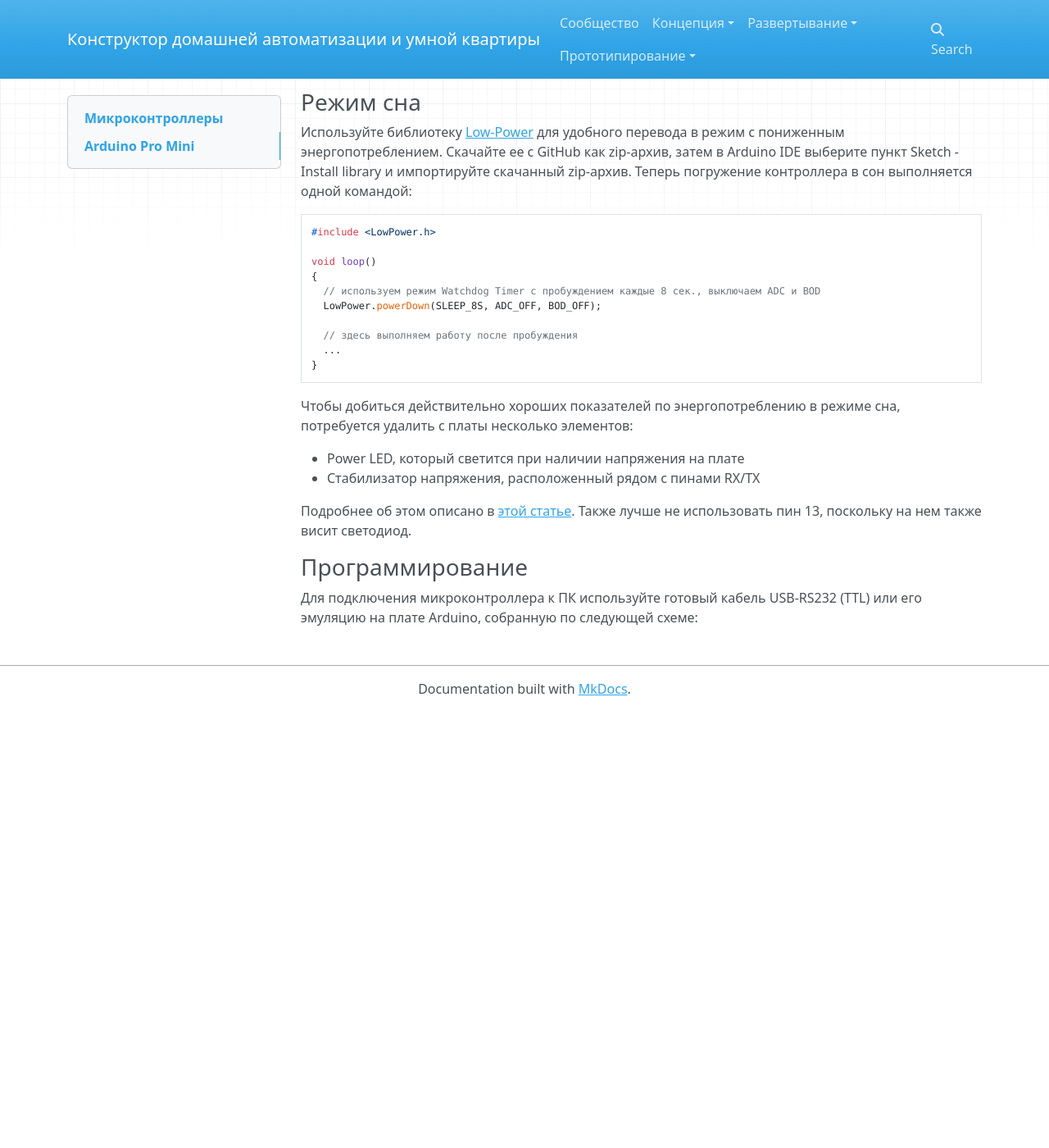
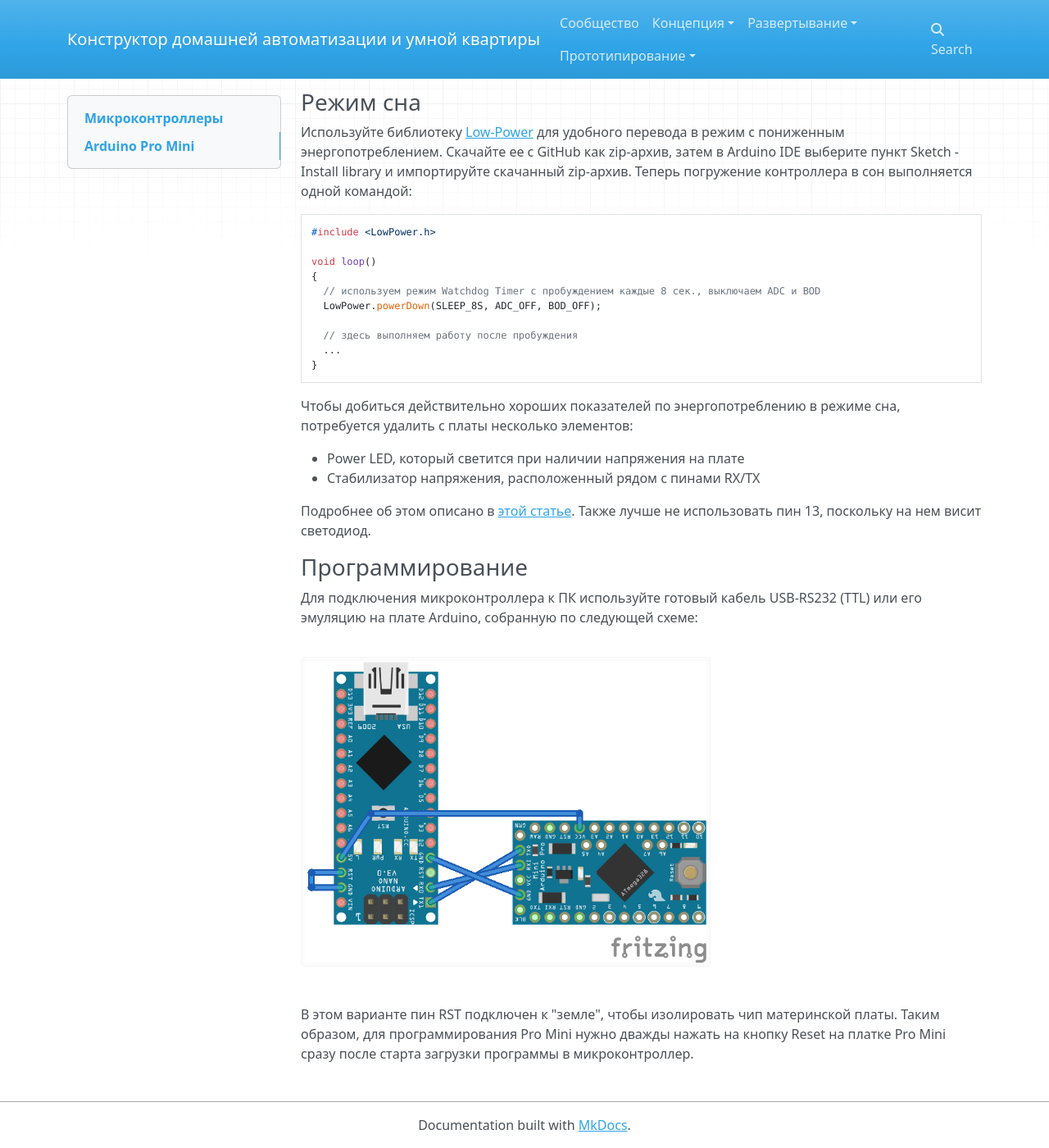
Before and after one commit to cutecare/cutecare-docs, an MkDocs documentation site: the page built from docs/Микроконтроллеры.md, in a window 1280 px wide and 1400 px high, scrolled down 871 px. Shown: the whole window at 82% size. Built offline with MkDocs 1.6.1, drawn with Linux system fonts in a browser that asks for light colours; nearby versions of some CDN libraries; old or Windows-style settings are respelled for this version of MkDocs; before the commit the page ends 1739 px from its top, so only the background shows below that.

Commit message:
Update Микроконтроллеры.md

```diff
--- a/docs/Микроконтроллеры.md
+++ b/docs/Микроконтроллеры.md
@@ -15,7 +15,7 @@
 
 |Плюсы|Минусы|Напряжение|Потребление в режиме сна|Цена, руб.|
 | :----------- |:----------- |:----------- |:----------- |:----------- |
-|Компактный размер, при наличии достаточно большого числа пинов ADC, IO, PWM, I2C. Хорошо подходит для работы с несколькими датчикам или со сложными датчиками. Приличный объем памяти. Программируется из Arduino IDE.|Отсутствует USB-разъем для подключения к ПК, нужен UBS-RS232 конвертер.|5В или 3В|~100 мкА|130|
+|Компактный размер, при наличии достаточно большого числа пинов ADC, IO, PWM, I2C. Хорошо подходит для работы с несколькими датчикам или со сложными датчиками. Приличный объем памяти. Программируется из Arduino IDE.|Отсутствует USB-разъем для подключения к ПК, нужен UBS-RS232 конвертер.|5В или 3В|~100 мкА|[130](https://www.ebay.com/itm/New-design-Pro-Mini-atmega328-5V-16M-Replace-ATmega128-Arduino-Compatible-Nano/253091481097?ssPageName=STRK%3AMEBIDX%3AIT&_trksid=p2057872.m2749.l2649)|
 
 Вы можете купить плату на 5В или плату на 3В. Плата на 5В также работает и при напряжении 3В.
 
@@ -46,8 +46,12 @@ void loop()
 * Стабилизатор напряжения, расположенный рядом с пинами RX/TX
 
 Подробнее об этом описано в [этой статье](https://andreasrohner.at/posts/Electronics/How-to-modify-an-Arduino-Pro-Mini-clone-for-low-power-consumption/).
-Также лучше не использовать пин 13, поскольку на нем также висит светодиод.
+Также лучше не использовать пин 13, поскольку на нем висит светодиод.
 
 ### Программирование
 
 Для подключения микроконтроллера к ПК используйте готовый кабель USB-RS232 (TTL) или его эмуляцию на плате Arduino, собранную по следующей схеме:
+
+<img src="https://github.com/cutecare/cutecare-docs/blob/master/images/ProMiniTTL_bb.png?raw=true" width="500">
+
+В этом варианте пин RST подключен к "земле", чтобы изолировать чип материнской платы. Таким образом, для программирования Pro Mini нужно дважды нажать на кнопку Reset на платке Pro Mini сразу после старта загрузки программы в микроконтроллер.
```
